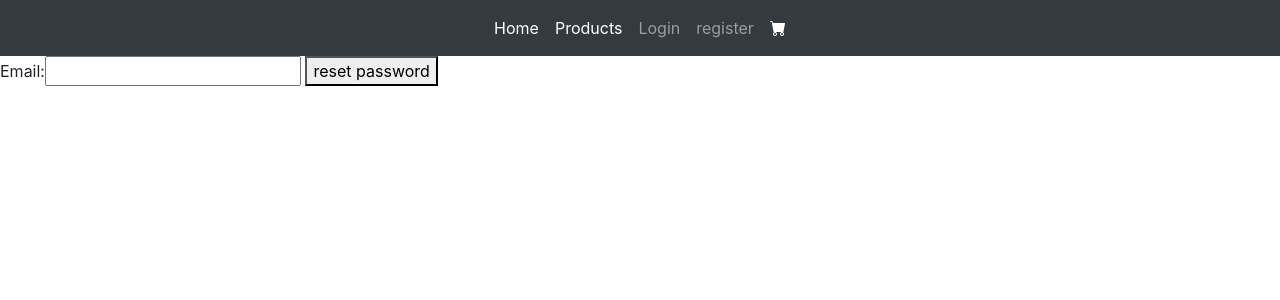
After one commit to budeikin/online_shop, a Django app: page /accounts/reset_pass/ in a window 1280 px wide. The commit adds this page. Shown: the top 300 px of the page. Run offline with Django 3.2, Linux system fonts and the light colour scheme; parts of the project's set-up code (start-up, migrations or seed data) failed here and were passed over; some libraries are stand-ins or nearby versions.

Commit message:
adding forgot password system

```diff
--- /dev/null
+++ b/core/accounts/templates/accounts/link.html
@@ -0,0 +1,3 @@
+an email sent to your account
+please click on link on there for reset your password
+{{ protocol }}://{{ domain }}{% url 'accounts:confirm-reset-password' uidb64=uid token=token %}
--- a/core/accounts/templates/accounts/login_page.html
+++ b/core/accounts/templates/accounts/login_page.html
@@ -1,4 +1,4 @@
-{%extends 'base.html'%}
+{% extends 'base.html' %}
 
 {% block title %}
     Login
@@ -9,10 +9,10 @@ Login
         <h1>this is Login page</h1>
 
         <form method="post" class="shadow p-4 mt-4">
-        {%csrf_token%}
+            {% csrf_token %}
             {{ form.as_p }}
             <button class="btn btn-success" type="submit">login</button>
         </form>
-
+        <a href="{% url 'accounts:reset-password' %}" class="p-4">forgot password?</a>
     </div>
 {% endblock %}
--- /dev/null
+++ b/core/accounts/templates/accounts/reset_password.html
@@ -0,0 +1,9 @@
+{% extends 'base.html' %}
+
+{% block content %}
+    <form action="" method="post">
+        {% csrf_token %}
+        {{ form }}
+        <button type="submit">reset password</button>
+    </form>
+{% endblock %}
--- /dev/null
+++ b/core/accounts/templates/accounts/reset_password_complete.html
@@ -0,0 +1,5 @@
+{% extends 'base.html' %}
+
+{% block content %}
+    <p>you can login with new password now</p>
+{% endblock %}
--- a/core/accounts/urls.py
+++ b/core/accounts/urls.py
@@ -1,6 +1,7 @@
 from django.urls import path
 from .views import register, login_page, logout_page, profile, profile_update, change_password, login_number, \
-    login_number_verify, ActivateAccountView
+    login_number_verify, ActivateAccountView, CustomResetPasswordView, DoneResetPassword, ConfirmResetPassword, \
+    DoneConfirmResetPassword
 
 app_name = 'accounts'
 
@@ -14,4 +15,8 @@ urlpatterns = [
     path('profile/', profile, name='profile'),
     path('profile/edit/', profile_update, name='edit-profile'),
     path('profile/change-pass/', change_password, name='change-password'),
+    path('reset_pass/', CustomResetPasswordView.as_view(), name='reset-password'),
+    path('reset_pass/done/', DoneResetPassword.as_view(), name='done-reset-password'),
+    path('confirm/<uidb64>/<token>/', ConfirmResetPassword.as_view(), name='confirm-reset-password'),
+    path('confirm/done/', DoneConfirmResetPassword.as_view(), name='done-confirm-reset-password'),
 ]
--- a/core/accounts/views.py
+++ b/core/accounts/views.py
@@ -18,6 +18,8 @@ from django.utils.http import urlsafe_base64_encode, urlsafe_base64_decode
 from django.contrib.sites.shortcuts import get_current_site
 from django.contrib.auth.tokens import PasswordResetTokenGenerator
 from six import text_type
+from django.contrib.auth import views as auth_views
+from django.urls import reverse_lazy
 
 
 # from django.contrib.auth.mixins import LoginRequiredMixin
@@ -181,3 +183,22 @@ def login_number_verify(request):
     else:
         form = VerifyCodeForm()
     return render(request, 'accounts/verify_code.html', context={'form': form})
+
+
+class CustomResetPasswordView(auth_views.PasswordResetView):
+    template_name = 'accounts/reset_password.html'
+    success_url = reverse_lazy('accounts:done-reset-password')
+    email_template_name = 'accounts/link.html'
+
+
+class DoneResetPassword(auth_views.PasswordResetDoneView):
+    template_name = 'accounts/done_reset_password.html'
+
+
+class ConfirmResetPassword(auth_views.PasswordResetConfirmView):
+    template_name = 'accounts/confirm_reset_password.html'
+    success_url = reverse_lazy('accounts:done-confirm-reset-password')
+
+
+class DoneConfirmResetPassword(auth_views.PasswordResetCompleteView):
+    template_name = 'accounts/reset_password_complete.html'
```
Also changed, not shown: core/accounts/templates/accounts/confirm_reset_password.html (added, +11 -0 lines), core/accounts/templates/accounts/done_reset_password.html (added, +7 -0 lines), core/accounts/forms.py (line endings or trailing spaces), core/db.sqlite3. Lines whose indentation alone changed are shown as unchanged.
